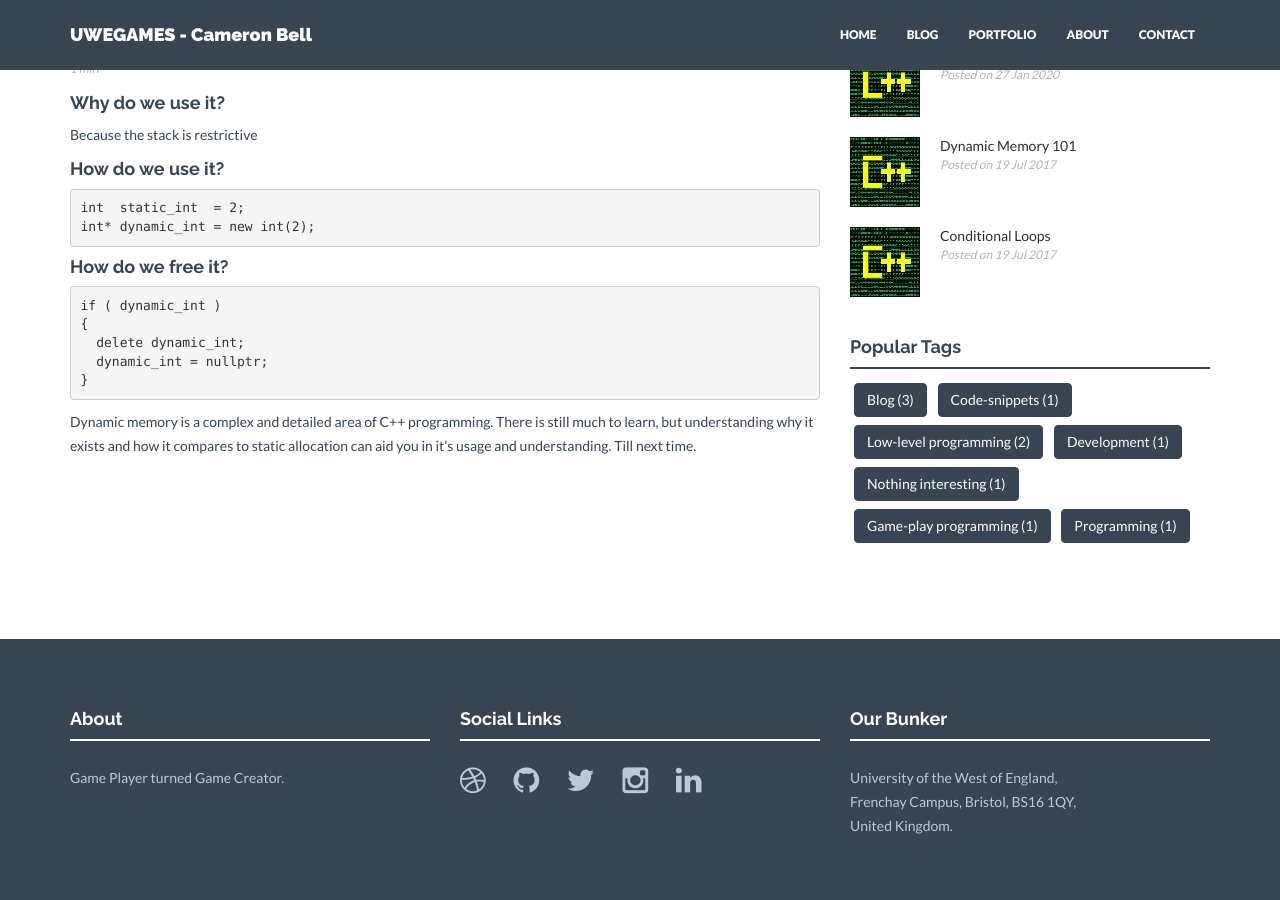
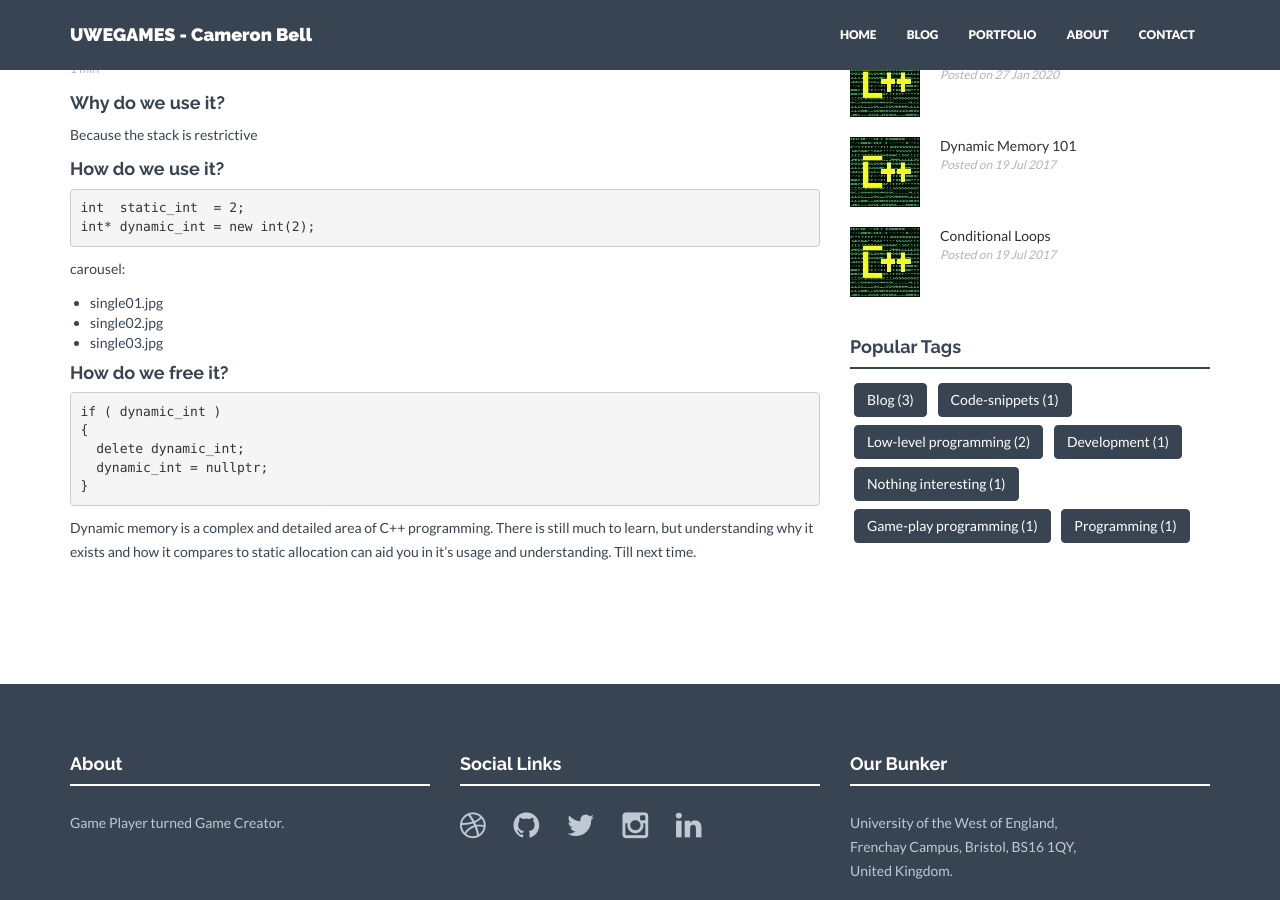
Before and after one commit to CameronBell1337/CameronBell1337.github.io, a Jekyll site: the page built from _posts/2020-01-27-what-is-a-gameplay-programmer.markdown, in a window 1280 px wide and 900 px high, scrolled down 573 px. Built offline with Jekyll 4.4.1, drawn with Linux system fonts in a browser that asks for light colours; nearby versions of some CDN libraries.

Commit message:
image wheel

````diff
--- a/_posts/2020-01-27-what-is-a-gameplay-programmer.markdown
+++ b/_posts/2020-01-27-what-is-a-gameplay-programmer.markdown
@@ -24,6 +24,11 @@
 int* dynamic_int = new int(2);
 ```
 
+carousel:
+- single01.jpg
+- single02.jpg
+- single03.jpg
+
 #### How do we free it?
 ```C++
 if ( dynamic_int )
````
